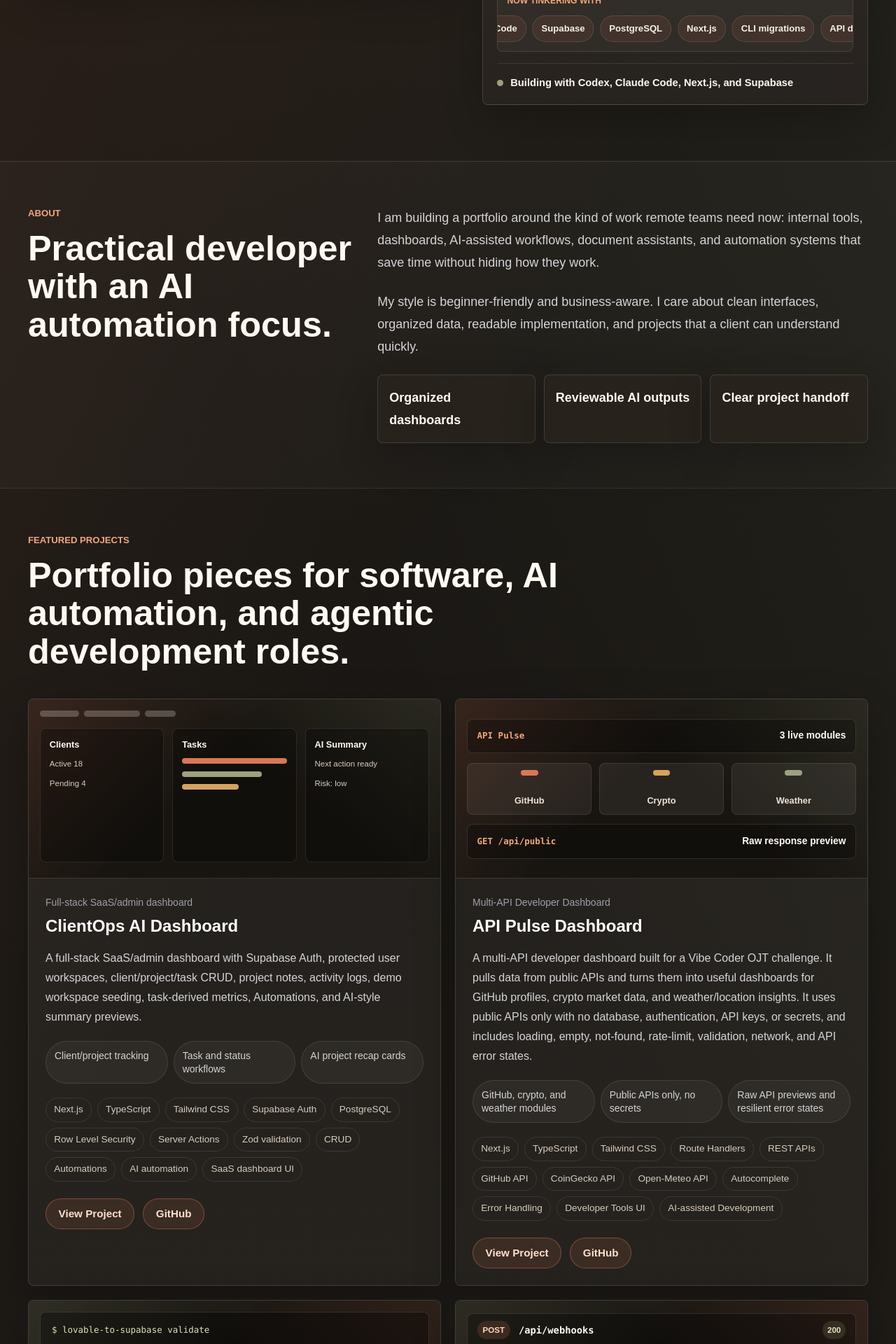
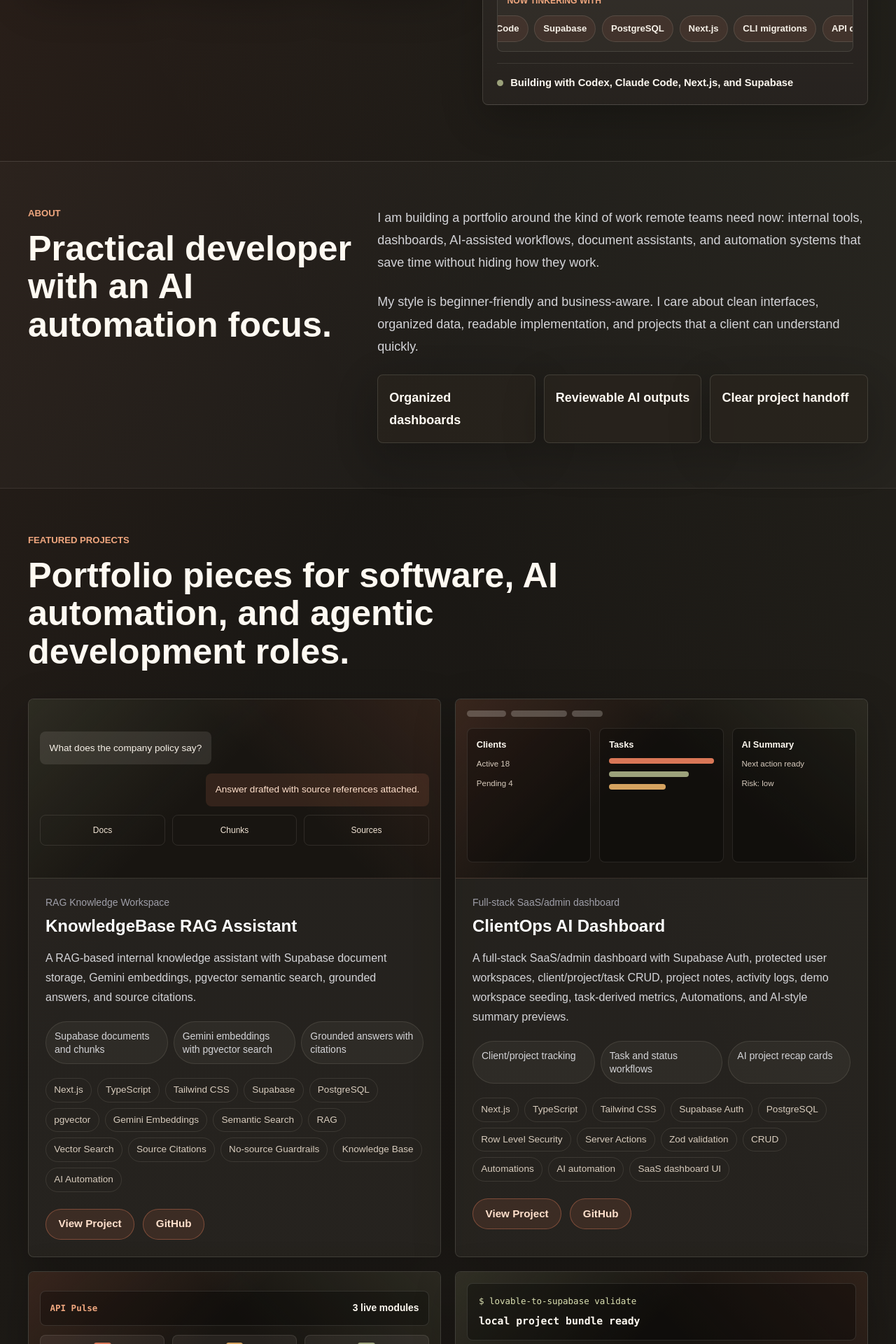
Before and after one commit to JzHamid/jazhem-portfolio, a Next.js app: page / in a window 1280 px wide. Shown: the part 880-2800 px from the top of the page at 70% size. Built offline with nearby package versions, Linux system fonts and the light colour scheme.

Commit message:
Feature KnowledgeBase RAG Assistant

```diff
--- a/app/globals.css
+++ b/app/globals.css
@@ -809,6 +809,82 @@ a {
   font-size: 0.8rem;
 }
 
+.visual-video {
+  display: grid;
+  align-content: center;
+  gap: 0.85rem;
+  background:
+    linear-gradient(135deg, rgba(217, 119, 87, 0.17), transparent 42%),
+    linear-gradient(225deg, rgba(156, 162, 123, 0.14), transparent 42%),
+    #181511;
+}
+
+.video-frame {
+  display: grid;
+  min-height: 8rem;
+  place-items: center;
+  border: 1px solid rgba(247, 241, 232, 0.12);
+  border-radius: 0.5rem;
+  background:
+    radial-gradient(circle at 28% 24%, rgba(217, 119, 87, 0.28), transparent 28%),
+    radial-gradient(circle at 72% 64%, rgba(156, 162, 123, 0.24), transparent 32%),
+    rgba(0, 0, 0, 0.32);
+}
+
+.video-play {
+  width: 3.2rem;
+  aspect-ratio: 1;
+  border-radius: 999px;
+  background:
+    linear-gradient(90deg, transparent 0 38%, #1d120d 38% 46%, transparent 46%),
+    var(--accent-strong);
+  box-shadow: 0 0 0 0.6rem rgba(217, 119, 87, 0.14);
+}
+
+.video-timeline {
+  display: grid;
+  grid-template-columns: 1.3fr 0.75fr 1fr;
+  gap: 0.55rem;
+}
+
+.video-timeline span {
+  height: 0.6rem;
+  border-radius: 999px;
+  background: rgba(247, 241, 232, 0.18);
+}
+
+.video-timeline span:nth-child(2) {
+  background: var(--accent);
+}
+
+.video-timeline span:nth-child(3) {
+  background: var(--sage);
+}
+
+.video-prompt {
+  display: flex;
+  min-height: 3.1rem;
+  align-items: center;
+  justify-content: space-between;
+  gap: 0.85rem;
+  border: 1px solid rgba(247, 241, 232, 0.1);
+  border-radius: 0.5rem;
+  background: rgba(247, 241, 232, 0.065);
+  padding: 0 0.85rem;
+}
+
+.video-prompt span {
+  color: var(--accent-strong);
+  font-family: var(--font-code);
+  font-size: 0.78rem;
+  font-weight: 800;
+}
+
+.video-prompt strong {
+  color: #fffaf2;
+  font-size: 0.82rem;
+}
+
 .visual-skin {
   display: grid;
   grid-template-columns: 0.8fr 1.2fr;
--- a/app/page.tsx
+++ b/app/page.tsx
@@ -6,7 +6,7 @@ type FeaturedProject = {
   description: string;
   stack: string[];
   highlights: string[];
-  visual: "clientops" | "rag" | "autoflow" | "skin" | "api" | "migration" | "pulse";
+  visual: "clientops" | "rag" | "autoflow" | "skin" | "api" | "migration" | "pulse" | "video";
   projectUrl?: string;
   projectLabel?: string;
   githubUrl?: string;
@@ -22,6 +22,36 @@ const navItems = [
 ];
 
 const featuredProjects: FeaturedProject[] = [
+  {
+    title: "KnowledgeBase RAG Assistant",
+    category: "RAG Knowledge Workspace",
+    description:
+      "A RAG-based internal knowledge assistant with Supabase document storage, Gemini embeddings, pgvector semantic search, grounded answers, and source citations.",
+    stack: [
+      "Next.js",
+      "TypeScript",
+      "Tailwind CSS",
+      "Supabase",
+      "PostgreSQL",
+      "pgvector",
+      "Gemini Embeddings",
+      "Semantic Search",
+      "RAG",
+      "Vector Search",
+      "Source Citations",
+      "No-source Guardrails",
+      "Knowledge Base",
+      "AI Automation",
+    ],
+    highlights: [
+      "Supabase documents and chunks",
+      "Gemini embeddings with pgvector search",
+      "Grounded answers with citations",
+    ],
+    visual: "rag",
+    projectUrl: "https://knowledgebase-rag-assistant-mah6onmm5.vercel.app/",
+    githubUrl: "https://github.com/JzHamid/knowledgebase-rag-assistant",
+  },
   {
     title: "ClientOps AI Dashboard",
     category: "Full-stack SaaS/admin dashboard",
@@ -98,28 +128,6 @@ const featuredProjects: FeaturedProject[] = [
     githubUrl: "https://github.com/Abeagle25/lovable-supabase-migration-cli",
   },
   {
-    title: "API Integration Hub",
-    category: "Developer tools dashboard",
-    description:
-      "A developer-tool style dashboard for testing API integrations, public API lookups, internal route handlers, webhook payloads, validated forms, and JSON request/response flows.",
-    stack: [
-      "Next.js",
-      "TypeScript",
-      "Tailwind CSS",
-      "Route Handlers",
-      "REST APIs",
-      "Zod validation",
-      "webhooks",
-      "error handling",
-      "API integration",
-      "developer tools UI",
-    ],
-    highlights: ["Public API lookups", "Webhook payload testing", "JSON request flows"],
-    visual: "api",
-    projectUrl: "https://api-integration-hub-gilt.vercel.app/",
-    githubUrl: "https://github.com/JzHamid/api-integration-hub",
-  },
-  {
     title: "Skin Disease Cam",
     category: "CNN classification project",
     description:
@@ -132,23 +140,13 @@ const featuredProjects: FeaturedProject[] = [
     githubUrl: "https://github.com/JzHamid/skin_cam_proj",
   },
   {
-    title: "KnowledgeBase RAG Assistant",
-    category: "Document AI assistant",
+    title: "AI Video Generation Samples",
+    category: "AI media generation samples",
     description:
-      "A retrieval-augmented assistant that answers questions from company documents and displays source references for trust and review.",
-    stack: ["RAG", "Embeddings", "Vector search", "LLM apps"],
-    highlights: ["Document Q&A", "Source citations", "Grounded responses"],
-    visual: "rag",
-    status: "In Production",
-  },
-  {
-    title: "AutoFlow Agent",
-    category: "AI automation tracker",
-    description:
-      "An agentic workflow tracker that qualifies leads, creates task logs, drafts follow-up messages, and summarizes daily activity.",
-    stack: ["Agents", "Automation", "Workflow design", "CRM logic"],
-    highlights: ["Lead qualification", "Follow-up drafting", "Daily summaries"],
-    visual: "autoflow",
+      "A collection of AI-generated video samples focused on prompt direction, visual consistency, motion quality, and practical creative production workflows.",
+    stack: ["AI video", "Prompt direction", "Creative workflow", "Visual consistency"],
+    highlights: ["Prompted video concepts", "Motion experiments", "Creative AI workflow"],
+    visual: "video",
     status: "In Production",
   },
 ];
@@ -200,7 +198,7 @@ const processSteps = [
 ];
 
 const stats = [
-  { value: "7 projects", label: "Live, published, or in-production work" },
+  { value: "6 projects", label: "Live, published, or in-production work" },
   { value: "Codex + Claude", label: "AI coding partners in my daily workflow" },
   { value: "Supabase", label: "Auth, Postgres, dashboards, and automations" },
 ];
@@ -597,6 +595,25 @@ function ProjectVisual({ variant }: { variant: FeaturedProject["visual"] }) {
     );
   }
 
+  if (variant === "video") {
+    return (
+      <div className="project-visual visual-video" aria-hidden="true">
+        <div className="video-frame">
+          <span className="video-play" />
+        </div>
+        <div className="video-timeline">
+          <span />
+          <span />
+          <span />
+        </div>
+        <div className="video-prompt">
+          <span>prompt</span>
+          <strong>cinematic product motion</strong>
+        </div>
+      </div>
+    );
+  }
+
   return (
     <div className="project-visual visual-skin" aria-hidden="true">
       <div className="scan-frame">
```
Also changed, not shown: 1 other file (tests, documents, lock files or other folders).
